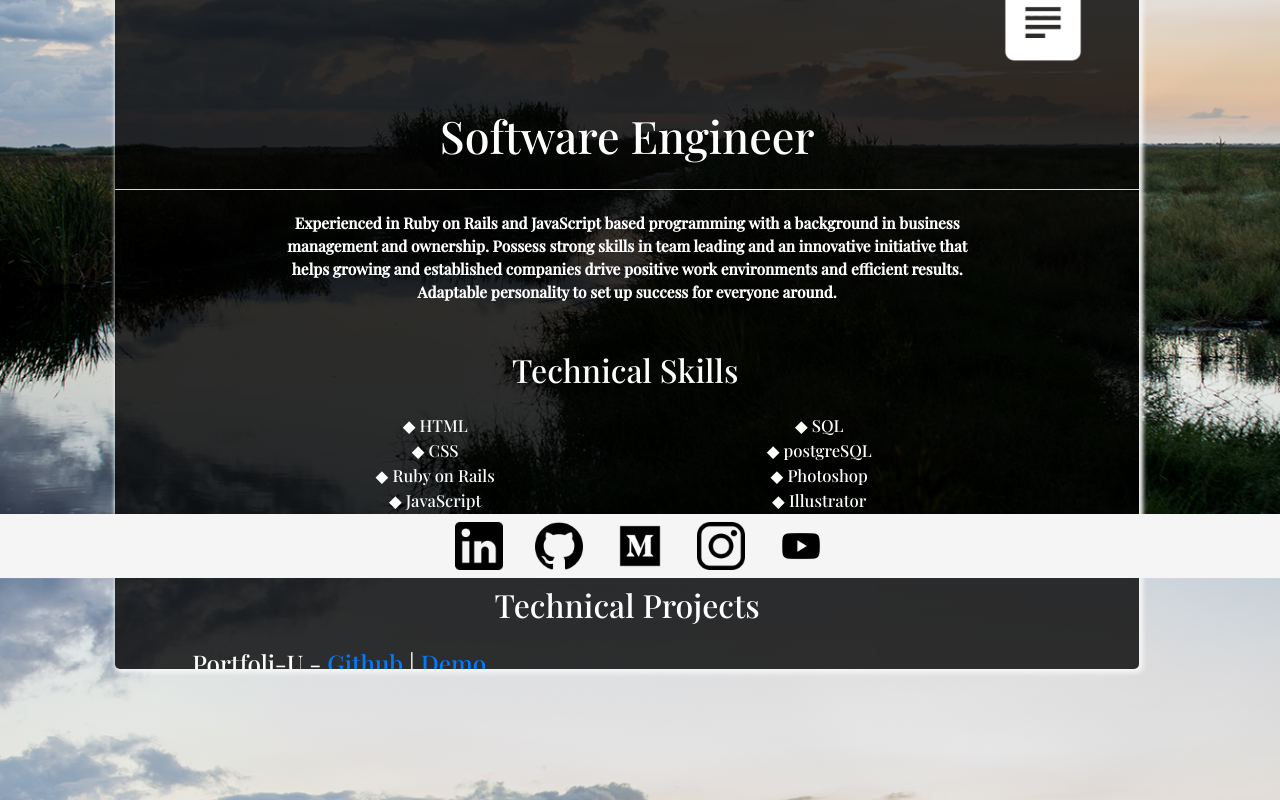
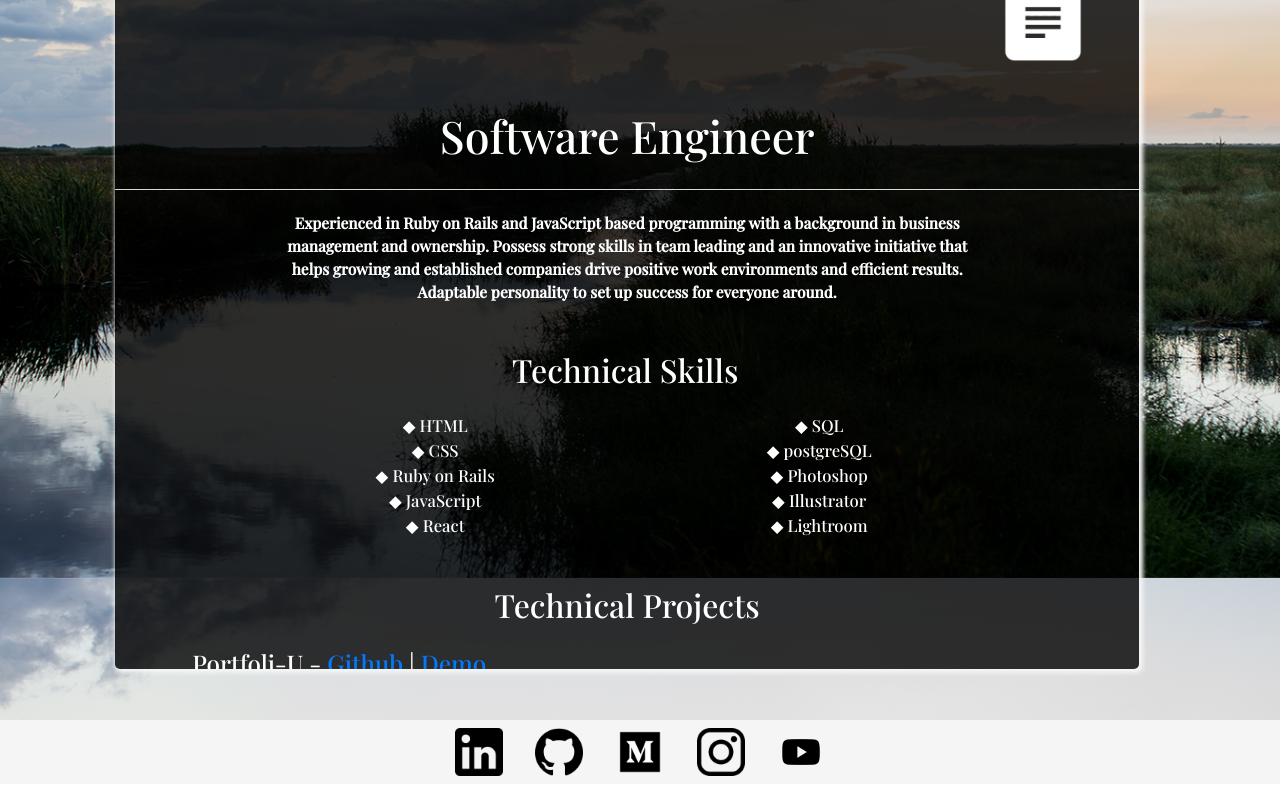
Before and after one commit to Tneebs/portfolio_site, a React (Create React App) app in the folder frontend/: page /resume in a window 1280 px wide. Shown: the part 222-1022 px from the top of the page. Built offline with nearby package versions, Linux system fonts and the light colour scheme.

Commit message:
adjusted ratio CSS and fixed footer

```diff
--- a/frontend/src/components/Resume.js
+++ b/frontend/src/components/Resume.js
@@ -171,7 +171,7 @@ const Resume = () => {
           <br/>
           <br/>
       </div>
-      <div className='resume-break'/>
+
     </div>
   )
 };
--- a/frontend/src/styling/App.css
+++ b/frontend/src/styling/App.css
@@ -54,7 +54,6 @@ a.nav:hover {
 .footer-container {
   display: flex;
   justify-content: center;
-  position: fixed;
   bottom: 0;
   width: 100vw;
   background-color: whitesmoke;
--- a/frontend/src/styling/resume.css
+++ b/frontend/src/styling/resume.css
@@ -1,7 +1,7 @@
 /* Resume Page */
 
 .resume-container {
-    height: 100vh;
+    height: 110vh;
   }
 
   .resume-page {
@@ -260,7 +260,7 @@
 
 @media (orientation: portrait) and (max-height: 1200px) {
     .resume-container {
-      height: 100vh;
+      height: 110vh;
     }
 
     .resume-page {
@@ -513,7 +513,7 @@
 
 @media (orientation: portrait) and (min-height: 1300px) {
     .resume-container {
-        height: 100vh;
+        height: 140vh;
     }
 
     .resume-page {
```
Also changed, not shown: 1 other file (tests, documents, lock files or other folders).
